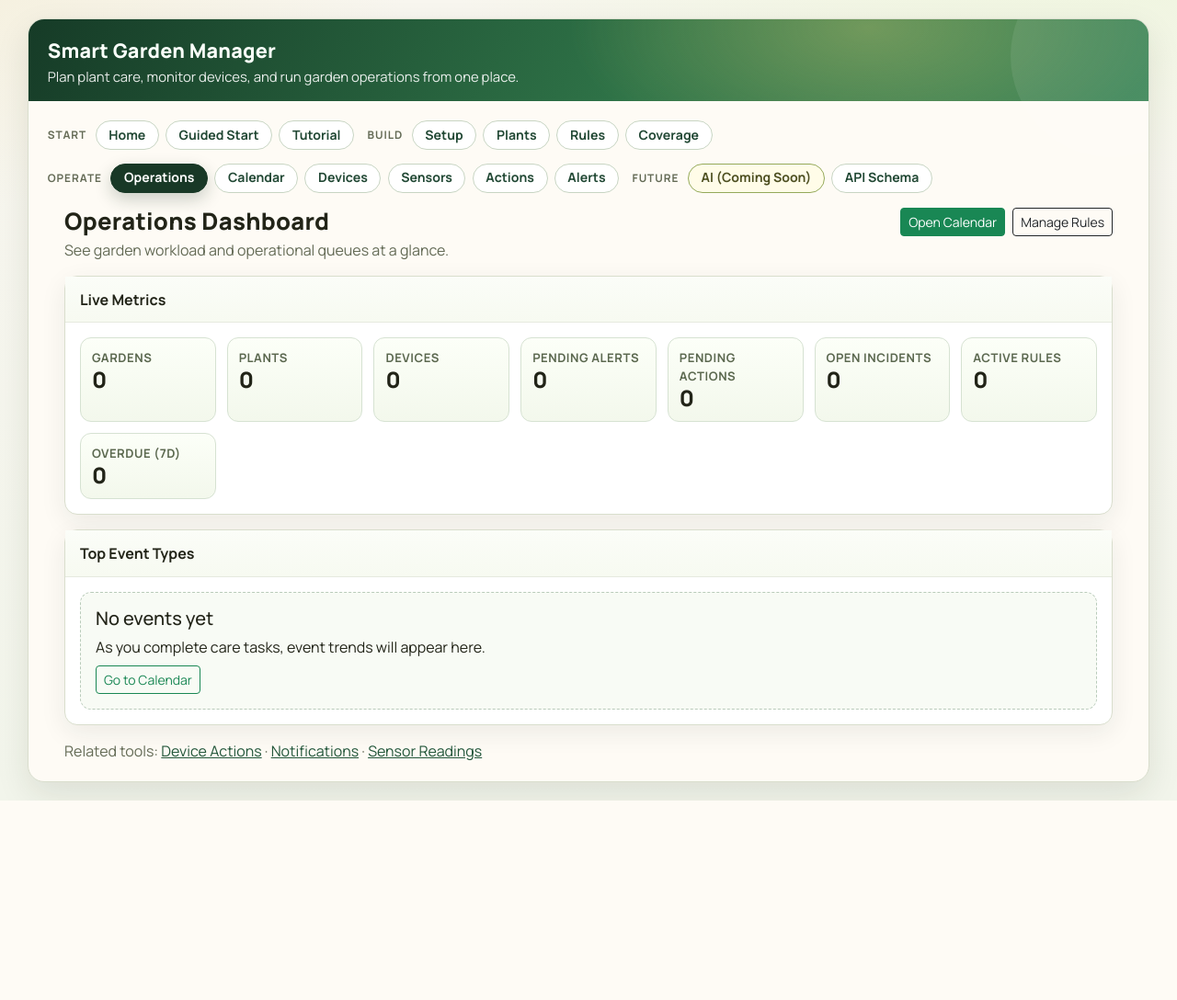
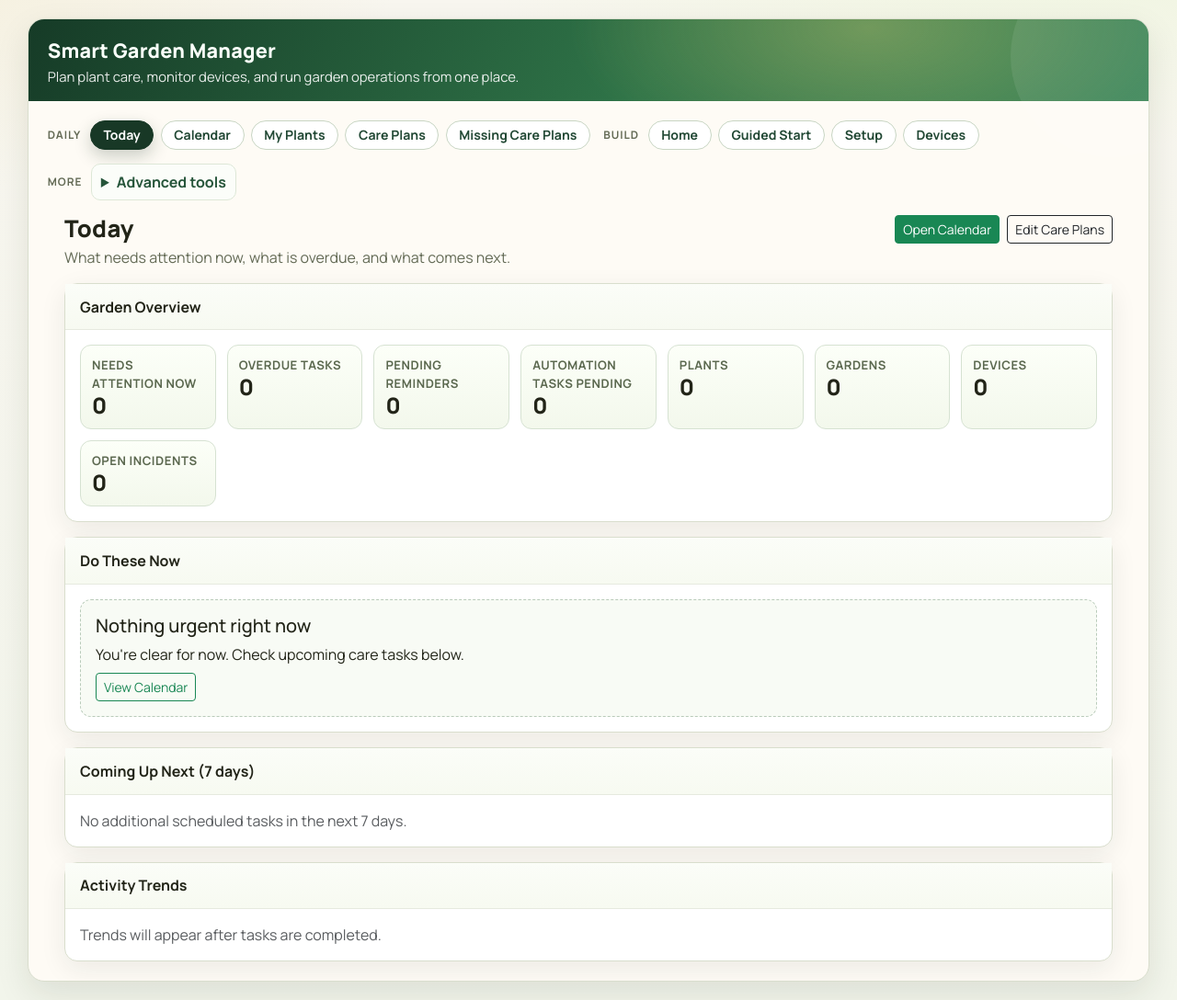
Before and after one commit to trstoyan/smart-garden-manager, a Django app: page /dashboard/ in a window 1280 px wide. Shown: the whole page at 92% size. Before the commit the page ends 871 px from the top, so only its background shows below. Run offline with Django 4.2, Linux system fonts and the light colour scheme; data that the repository does not hold is empty; parts of the project's set-up code (start-up, migrations or seed data) failed here and were passed over; some libraries are stand-ins or nearby versions.

Commit message:
Polish household-friendly Smart Garden UI copy and Today flow

```diff
--- a/smart_garden/plants/views.py
+++ b/smart_garden/plants/views.py
@@ -758,6 +758,16 @@ def dashboard_view(request):
     planner = CareTaskPlanner(horizon_days=7, daily_limit=12)
     upcoming_tasks = planner.tasks_in_window()
     overdue = [task for task in upcoming_tasks if task.is_overdue]
+    today = timezone.now().date()
+
+    todays_work = [
+        task for task in upcoming_tasks
+        if task.scheduled_date <= today
+    ]
+    upcoming_next = [
+        task for task in upcoming_tasks
+        if task.scheduled_date > today
+    ]
 
     context = {
         'garden_count': Garden.objects.count(),
@@ -769,6 +779,8 @@ def dashboard_view(request):
         'active_rules': PlantCareRule.objects.filter(enabled=True).count(),
         'upcoming_count': len(upcoming_tasks),
         'overdue_count': len(overdue),
+        'todays_work': sorted(todays_work, key=lambda task: (not task.is_overdue, task.scheduled_date, task.event_type))[:12],
+        'upcoming_next': sorted(upcoming_next, key=lambda task: (task.scheduled_date, task.event_type))[:8],
         'top_event_types': (
             CalendarEvent.objects.values('event_type')
             .annotate(count=Count('id'))
--- a/templates/base.html
+++ b/templates/base.html
@@ -27,34 +27,35 @@
       {% with current=request.resolver_match.url_name|default:'' %}
       <nav class="nav-groups" aria-label="Primary">
         <div class="nav-group">
-          <span class="nav-group-label">Start</span>
-          <a class="nav-pill {% if current == 'home' %}is-active{% endif %}" href="{% url 'home' %}">Home</a>
-          <a class="nav-pill {% if current == 'onboarding_wizard' %}is-active{% endif %}" href="{% url 'plants:onboarding_wizard' %}">Guided Start</a>
-          <a class="nav-pill {% if current == 'tools_tutorial' %}is-active{% endif %}" href="{% url 'plants:tools_tutorial' %}">Tutorial</a>
+          <span class="nav-group-label">Daily</span>
+          <a class="nav-pill {% if current == 'summary_dashboard' %}is-active{% endif %}" href="{% url 'plants:summary_dashboard' %}">Today</a>
+          <a class="nav-pill {% if current == 'calendar' %}is-active{% endif %}" href="{% url 'plants:calendar' %}">Calendar</a>
+          <a class="nav-pill {% if current == 'dashboard' or current == 'plant_create' or current == 'plant_detail' %}is-active{% endif %}" href="{% url 'plants:dashboard' %}">My Plants</a>
+          <a class="nav-pill {% if current == 'rules_center' or current == 'rule_detail' %}is-active{% endif %}" href="{% url 'plants:rules_center' %}">Care Plans</a>
+          <a class="nav-pill {% if current == 'rule_coverage' %}is-active{% endif %}" href="{% url 'plants:rule_coverage' %}">Missing Care Plans</a>
         </div>
 
         <div class="nav-group">
           <span class="nav-group-label">Build</span>
+          <a class="nav-pill {% if current == 'home' %}is-active{% endif %}" href="{% url 'home' %}">Home</a>
+          <a class="nav-pill {% if current == 'onboarding_wizard' %}is-active{% endif %}" href="{% url 'plants:onboarding_wizard' %}">Guided Start</a>
           <a class="nav-pill {% if current == 'setup_center' or current == 'garden_create' or current == 'garden_detail' or current == 'plant_type_create' or current == 'plant_type_detail' or current == 'plant_group_create' or current == 'plant_group_detail' %}is-active{% endif %}" href="{% url 'plants:setup_center' %}">Setup</a>
-          <a class="nav-pill {% if current == 'dashboard' or current == 'plant_create' or current == 'plant_detail' %}is-active{% endif %}" href="{% url 'plants:dashboard' %}">Plants</a>
-          <a class="nav-pill {% if current == 'rules_center' or current == 'rule_detail' %}is-active{% endif %}" href="{% url 'plants:rules_center' %}">Rules</a>
-          <a class="nav-pill {% if current == 'rule_coverage' %}is-active{% endif %}" href="{% url 'plants:rule_coverage' %}">Coverage</a>
+          <a class="nav-pill {% if current == 'devices_center' or current == 'device_detail' %}is-active{% endif %}" href="{% url 'plants:devices_center' %}">Devices</a>
         </div>
 
         <div class="nav-group">
-          <span class="nav-group-label">Operate</span>
-          <a class="nav-pill {% if current == 'summary_dashboard' %}is-active{% endif %}" href="{% url 'plants:summary_dashboard' %}">Operations</a>
-          <a class="nav-pill {% if current == 'calendar' %}is-active{% endif %}" href="{% url 'plants:calendar' %}">Calendar</a>
-          <a class="nav-pill {% if current == 'devices_center' or current == 'device_detail' %}is-active{% endif %}" href="{% url 'plants:devices_center' %}">Devices</a>
-          <a class="nav-pill {% if current == 'sensor_readings_center' %}is-active{% endif %}" href="{% url 'plants:sensor_readings_center' %}">Sensors</a>
-          <a class="nav-pill {% if current == 'device_actions_center' %}is-active{% endif %}" href="{% url 'plants:device_actions_center' %}">Actions</a>
-          <a class="nav-pill {% if current == 'notifications_center' %}is-active{% endif %}" href="{% url 'plants:notifications_center' %}">Alerts</a>
-        </div>
-
-        <div class="nav-group">
-          <span class="nav-group-label">Future</span>
-          <a class="nav-pill is-accent {% if current == 'ai_assistant_preview' %}is-active{% endif %}" href="{% url 'plants:ai_assistant_preview' %}">AI (Coming Soon)</a>
-          <a class="nav-pill {% if current == 'openapi-schema' %}is-active{% endif %}" href="{% url 'openapi-schema' %}">API Schema</a>
+          <span class="nav-group-label">More</span>
+          <details {% if current == 'notifications_center' or current == 'device_actions_center' or current == 'sensor_readings_center' or current == 'tools_tutorial' or current == 'ai_assistant_preview' or current == 'openapi-schema' %}open{% endif %}>
+            <summary>Advanced tools</summary>
+            <div class="mt-2 d-flex flex-column gap-2">
+              <a class="nav-pill {% if current == 'notifications_center' %}is-active{% endif %}" href="{% url 'plants:notifications_center' %}">Reminders</a>
+              <a class="nav-pill {% if current == 'device_actions_center' %}is-active{% endif %}" href="{% url 'plants:device_actions_center' %}">Automation Tasks</a>
+              <a class="nav-pill {% if current == 'sensor_readings_center' %}is-active{% endif %}" href="{% url 'plants:sensor_readings_center' %}">Sensor Readings</a>
+              <a class="nav-pill {% if current == 'tools_tutorial' %}is-active{% endif %}" href="{% url 'plants:tools_tutorial' %}">Tutorial</a>
+              <a class="nav-pill is-accent {% if current == 'ai_assistant_preview' %}is-active{% endif %}" href="{% url 'plants:ai_assistant_preview' %}">AI (Coming Soon)</a>
+              <a class="nav-pill {% if current == 'openapi-schema' %}is-active{% endif %}" href="{% url 'openapi-schema' %}">API Schema</a>
+            </div>
+          </details>
         </div>
       </nav>
       {% endwith %}
@@ -77,11 +78,11 @@
 
   {% with current=request.resolver_match.url_name|default:'' %}
   <nav class="mobile-dock" aria-label="Mobile quick links">
-    <a class="{% if current == 'home' %}is-active{% endif %}" href="{% url 'home' %}">Home</a>
+    <a class="{% if current == 'summary_dashboard' %}is-active{% endif %}" href="{% url 'plants:summary_dashboard' %}">Today</a>
+    <a class="{% if current == 'dashboard' or current == 'plant_create' or current == 'plant_detail' %}is-active{% endif %}" href="{% url 'plants:dashboard' %}">Plants</a>
+    <a class="{% if current == 'rules_center' or current == 'rule_detail' or current == 'rule_coverage' %}is-active{% endif %}" href="{% url 'plants:rules_center' %}">Plans</a>
     <a class="{% if current == 'setup_center' or current == 'garden_create' or current == 'garden_detail' or current == 'plant_type_create' or current == 'plant_type_detail' or current == 'plant_group_create' or current == 'plant_group_detail' %}is-active{% endif %}" href="{% url 'plants:setup_center' %}">Setup</a>
-    <a class="{% if current == 'calendar' %}is-active{% endif %}" href="{% url 'plants:calendar' %}">Calendar</a>
-    <a class="{% if current == 'rules_center' or current == 'rule_detail' or current == 'rule_coverage' %}is-active{% endif %}" href="{% url 'plants:rules_center' %}">Rules</a>
-    <a class="{% if current == 'summary_dashboard' %}is-active{% endif %}" href="{% url 'plants:summary_dashboard' %}">Ops</a>
+    <a class="{% if current == 'devices_center' or current == 'device_detail' %}is-active{% endif %}" href="{% url 'plants:devices_center' %}">Devices</a>
   </nav>
   {% endwith %}
 
--- a/templates/plants/dashboard_summary.html
+++ b/templates/plants/dashboard_summary.html
@@ -4,36 +4,114 @@
 <div class="container px-0">
   <div class="page-head">
     <div>
-      <h1 class="page-title">Operations Dashboard</h1>
-      <p class="page-subtitle">See garden workload and operational queues at a glance.</p>
+      <h1 class="page-title">Today</h1>
+      <p class="page-subtitle">What needs attention now, what is overdue, and what comes next.</p>
     </div>
     <div class="d-flex flex-wrap gap-2">
       <a class="btn btn-success btn-sm" href="{% url 'plants:calendar' %}">Open Calendar</a>
-      <a class="btn btn-outline-dark btn-sm" href="{% url 'plants:rules_center' %}">Manage Rules</a>
+      <a class="btn btn-outline-dark btn-sm" href="{% url 'plants:rules_center' %}">Edit Care Plans</a>
     </div>
   </div>
 
   <section class="surface mb-3">
-    <div class="surface-header">Live Metrics</div>
+    <div class="surface-header">Garden Overview</div>
     <div class="surface-body">
       <div class="metric-grid">
+        <div class="metric-card"><div class="metric-label">Needs Attention Now</div><div class="metric-value">{{ todays_work|length }}</div></div>
+        <div class="metric-card"><div class="metric-label">Overdue Tasks</div><div class="metric-value">{{ overdue_count }}</div></div>
+        <div class="metric-card"><div class="metric-label">Pending Reminders</div><div class="metric-value">{{ pending_notifications }}</div></div>
+        <div class="metric-card"><div class="metric-label">Automation Tasks Pending</div><div class="metric-value">{{ pending_actions }}</div></div>
+        <div class="metric-card"><div class="metric-label">Plants</div><div class="metric-value">{{ plant_count }}</div></div>
         <div class="metric-card"><div class="metric-label">Gardens</div><div class="metric-value">{{ garden_count }}</div></div>
-        <div class="metric-card"><div class="metric-label">Plants</div><div class="metric-value">{{ plant_count }}</div></div>
         <div class="metric-card"><div class="metric-label">Devices</div><div class="metric-value">{{ device_count }}</div></div>
-        <div class="metric-card"><div class="metric-label">Pending Alerts</div><div class="metric-value">{{ pending_notifications }}</div></div>
-        <div class="metric-card"><div class="metric-label">Pending Actions</div><div class="metric-value">{{ pending_actions }}</div></div>
         <div class="metric-card"><div class="metric-label">Open Incidents</div><div class="metric-value">{{ open_incidents }}</div></div>
-        <div class="metric-card"><div class="metric-label">Active Rules</div><div class="metric-value">{{ active_rules }}</div></div>
-        <div class="metric-card"><div class="metric-label">Overdue (7d)</div><div class="metric-value">{{ overdue_count }}</div></div>
       </div>
     </div>
   </section>
 
   <section class="surface mb-3">
-    <div class="surface-header">Top Event Types</div>
+    <div class="surface-header">Do These Now</div>
+    <div class="surface-body">
+      {% if todays_work %}
+      <div class="table-responsive d-none d-md-block">
+        <table class="table table-sm align-middle mb-0">
+          <thead>
+            <tr>
+              <th>Plant</th>
+              <th>Task</th>
+              <th>Garden</th>
+              <th>Due</th>
+              <th>Status</th>
+            </tr>
+          </thead>
+          <tbody>
+            {% for task in todays_work %}
+            <tr>
+              <td>{{ task.plant_name }}</td>
+              <td>{{ task.event_type|title }}</td>
+              <td>{{ task.garden_name }}</td>
+              <td>{{ task.due_date }}</td>
+              <td>
+                {% if task.is_overdue %}
+                <span class="status-pill bad">Overdue</span>
+                {% else %}
+                <span class="status-pill warn">Due Today</span>
+                {% endif %}
+              </td>
+            </tr>
+            {% endfor %}
+          </tbody>
+        </table>
+      </div>
+      <div class="d-md-none">
+        {% for task in todays_work %}
+        <div class="card mb-2">
+          <div class="card-body">
+            <h6 class="mb-1">{{ task.plant_name }}</h6>
+            <div class="small text-muted">{{ task.garden_name }}</div>
+            <div class="small">{{ task.event_type|title }} · Due {{ task.due_date }}</div>
+            {% if task.is_overdue %}
+            <span class="status-pill bad">Overdue</span>
+            {% else %}
+            <span class="status-pill warn">Due Today</span>
+            {% endif %}
+          </div>
+        </div>
+        {% endfor %}
+      </div>
+      {% else %}
+      <div class="empty-state">
+        <h5>Nothing urgent right now</h5>
+        <p class="mb-2">You're clear for now. Check upcoming care tasks below.</p>
+        <a class="btn btn-sm btn-outline-success" href="{% url 'plants:calendar' %}">View Calendar</a>
+      </div>
+      {% endif %}
+    </div>
+  </section>
+
+  <section class="surface mb-3">
+    <div class="surface-header">Coming Up Next (7 days)</div>
+    <div class="surface-body">
+      {% if upcoming_next %}
+      <ul class="list-lines">
+        {% for task in upcoming_next %}
+        <li class="d-flex flex-wrap justify-content-between gap-2">
+          <span>{{ task.scheduled_date }} · {{ task.plant_name }} · {{ task.event_type|title }}</span>
+          <span class="status-pill">{{ task.garden_name }}</span>
+        </li>
+        {% endfor %}
+      </ul>
+      {% else %}
+      <p class="mb-0 text-muted">No additional scheduled tasks in the next 7 days.</p>
+      {% endif %}
+    </div>
+  </section>
+
+  <section class="surface">
+    <div class="surface-header">Activity Trends</div>
     <div class="surface-body">
       {% if top_event_types %}
-      <ul class="list-lines">
+      <ul class="list-lines mb-0">
         {% for row in top_event_types %}
         <li class="d-flex justify-content-between">
           <span>{{ row.event_type|title }}</span>
@@ -42,19 +120,9 @@
         {% endfor %}
       </ul>
       {% else %}
-      <div class="empty-state">
-        <h5>No events yet</h5>
-        <p class="mb-2">As you complete care tasks, event trends will appear here.</p>
-        <a class="btn btn-sm btn-outline-success" href="{% url 'plants:calendar' %}">Go to Calendar</a>
-      </div>
+      <p class="mb-0 text-muted">Trends will appear after tasks are completed.</p>
       {% endif %}
     </div>
   </section>
-
-  <p class="helper-links mb-0">
-    Related tools: <a href="{% url 'plants:device_actions_center' %}">Device Actions</a> ·
-    <a href="{% url 'plants:notifications_center' %}">Notifications</a> ·
-    <a href="{% url 'plants:sensor_readings_center' %}">Sensor Readings</a>
-  </p>
 </div>
 {% endblock %}
--- a/templates/plants/rule_form.html
+++ b/templates/plants/rule_form.html
@@ -7,7 +7,7 @@
       <h1 class="page-title">Edit Rule</h1>
       <p class="page-subtitle">Update intervals, thresholds, and targeting for this care rule.</p>
     </div>
-    <a class="btn btn-outline-secondary btn-sm" href="{% url 'plants:rules_center' %}">Back to Rules</a>
+    <a class="btn btn-outline-secondary btn-sm" href="{% url 'plants:rules_center' %}">Back to Care Plans</a>
   </div>
 
   <section class="surface">
--- a/templates/plants/tools_tutorial.html
+++ b/templates/plants/tools_tutorial.html
@@ -18,10 +18,10 @@
         <li>Open <a href="{% url 'plants:dashboard' %}">Plants</a> and add your plants.</li>
         <li>Register hardware in <a href="{% url 'plants:devices_center' %}">Devices</a>.</li>
         <li>Review telemetry in <a href="{% url 'plants:sensor_readings_center' %}">Sensor Readings</a>.</li>
-        <li>Open <a href="{% url 'plants:rules_center' %}">Rules Center</a> for group/plant care rules.</li>
-        <li>Open <a href="{% url 'plants:rule_coverage' %}">Rule Coverage</a> to find plants/groups missing active rules.</li>
+        <li>Open <a href="{% url 'plants:rules_center' %}">Care Plans</a> for group and plant care plans.</li>
+        <li>Open <a href="{% url 'plants:rule_coverage' %}">Missing Care Plans</a> to find plants/groups missing active care plans.</li>
         <li>Plan and complete tasks from <a href="{% url 'plants:calendar' %}">Care Calendar</a>.</li>
-        <li>Run queue tools in <a href="{% url 'plants:device_actions_center' %}">Device Actions</a> and <a href="{% url 'plants:notifications_center' %}">Notifications Center</a>.</li>
+        <li>Run queue tools in <a href="{% url 'plants:device_actions_center' %}">Automation Tasks</a> and <a href="{% url 'plants:notifications_center' %}">Alerts</a>.</li>
       </ol>
     </div>
   </section>
```
Also changed, not shown: templates/index.html (+4 -4 lines), templates/plants/device_actions_center.html (+5 -5 lines), templates/plants/notifications_center.html (+4 -4 lines), templates/plants/rule_coverage.html (+15 -15 lines), templates/plants/rules_center.html (+9 -9 lines).
